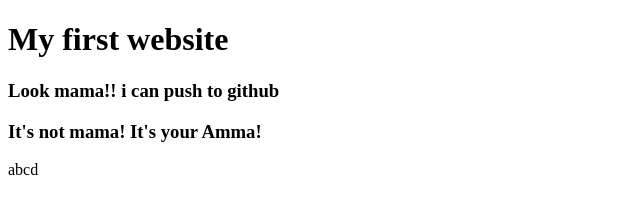
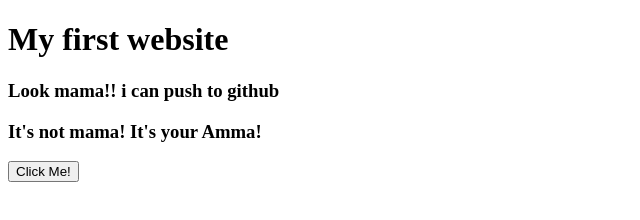
Before and after one commit to A-K-M-Fozlol-Hoq/my-first-website, a plain HTML site: page index.html in a window 1280 px wide. Shown: the whole page, without its empty margins (0-640 px from the left). Drawn offline with Linux system fonts and the light colour scheme.

Commit message:
Revert "ok?"

```diff
--- a/index.html
+++ b/index.html
@@ -9,6 +9,6 @@
     <h1>My first website</h1>
     <h3>Look mama!! i can push to github</h3>
     <h3>It's not mama! It's your Amma!</h3>
-    abcd
+    <button>Click Me!</button><br>
 </body>
 </html>
```
